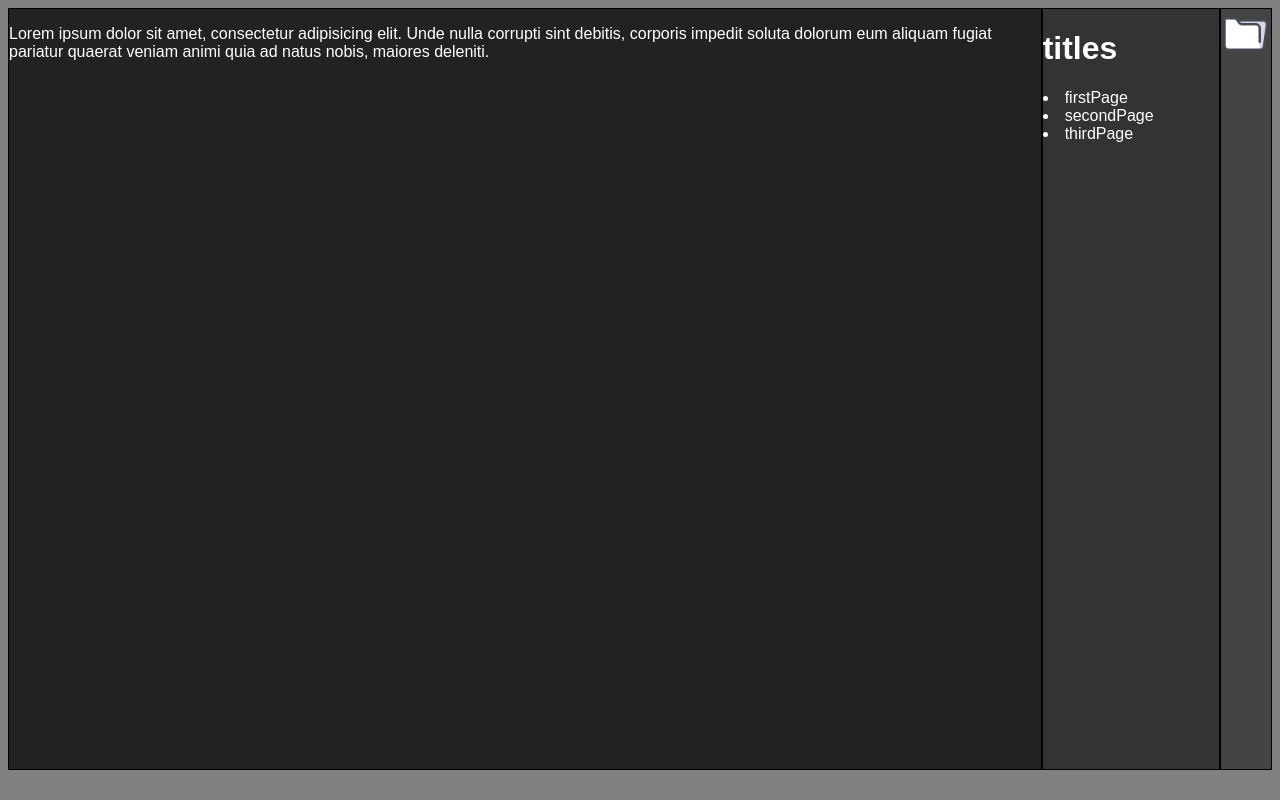
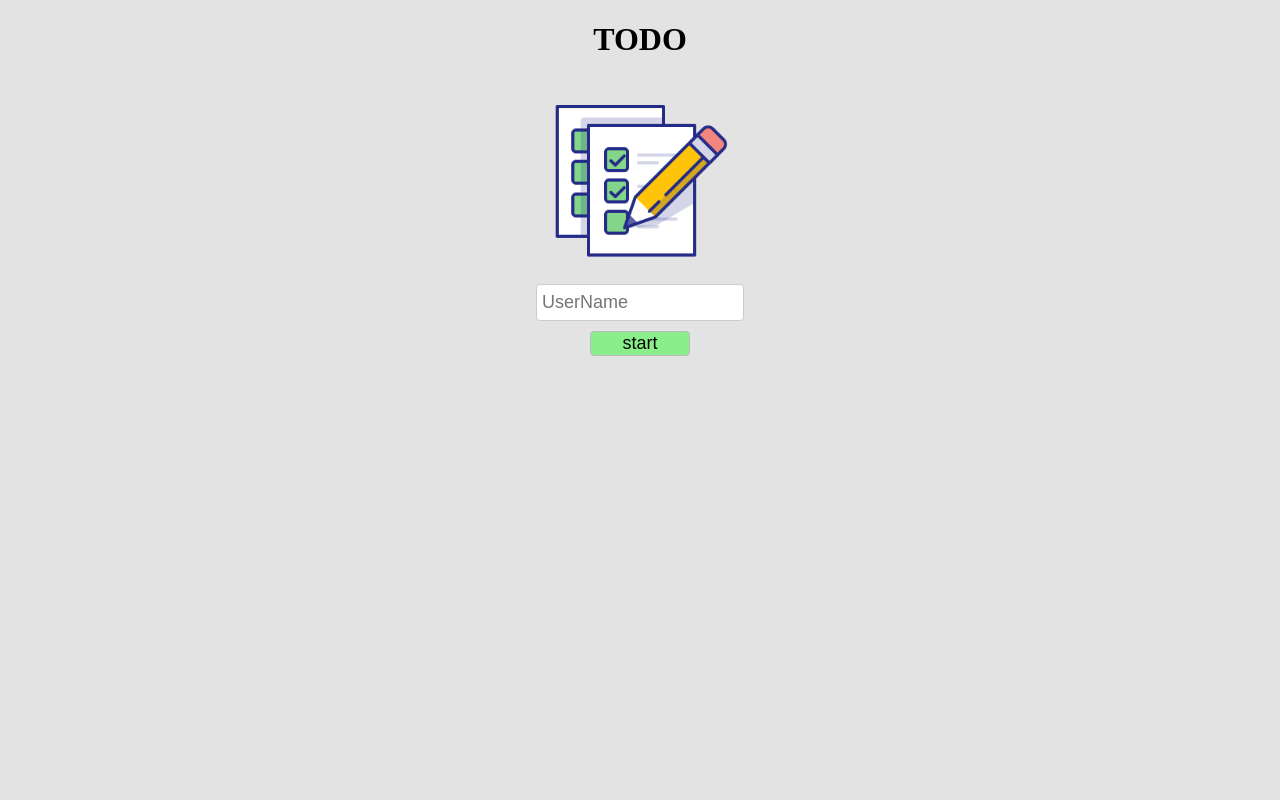
Before and after one commit to step-batch-7/todo-palpriyanshu, a website: page public/index.html in a window 1280 px wide. Drawn offline with Linux system fonts and the light colour scheme.

Commit message:
modified homepage
changed index.html , it is responsible to take username and start
username functionality is static
created todoPage.html which provide Area to create todoList

```diff
--- a/lib/handler.js
+++ b/lib/handler.js
@@ -2,7 +2,7 @@ const App = require('./app.js');
 const {
   serveStaticFiles,
   notFound,
-  methodNotAllowed,
+  methodNotAllowed
 } = require('./responses.js');
 
 const app = new App();
@@ -10,6 +10,7 @@ const app = new App();
 app.get('', serveStaticFiles);
 app.get('', notFound);
 
+app.post('/template/todoPage.html', serveStaticFiles);
 app.post('', notFound);
 
 app.use(methodNotAllowed);
--- a/public/css/style.css
+++ b/public/css/style.css
@@ -28,3 +28,32 @@
   border: 0.5px solid black;
   background-color: #444444;
 }
+
+#homepage {
+  text-align: center;
+  margin: 0px 150px;
+  background-color: rgba(200, 200, 200, 0.5);
+}
+
+.submitBlock {
+  width: 100px;
+  height: 25px;
+  margin: 0 30%;
+  padding: 0;
+  font-size: 18px;
+  font-weight: 300;
+  background-color: rgb(138, 238, 138);
+  border: 1px solid #bbb;
+  border-radius: 4px;
+}
+
+.inputBlock {
+  width: 20%;
+  height: 25px;
+  margin: 0 3% 10px;
+  padding: 5px;
+  font-size: 18px;
+  font-weight: 200;
+  border: 1px solid #ccc;
+  border-radius: 4px;
+}
--- a/public/index.html
+++ b/public/index.html
@@ -4,39 +4,15 @@
     <meta charset="UTF-8" />
     <meta name="viewport" content="width=device-width, initial-scale=1.0" />
     <link rel="stylesheet" href="./css/style.css" />
-    <title>todo</title>
+    <title>todo homepage</title>
   </head>
-  <body class="body">
-    <div id="textArea">
-      <p>
-        Lorem ipsum dolor sit amet, consectetur adipisicing elit. Unde nulla
-        corrupti sint debitis, corporis impedit soluta dolorum eum aliquam
-        fugiat pariatur quaerat veniam animi quia ad natus nobis, maiores
-        deleniti.
-      </p>
-    </div>
-    <div id="index" class="index" id="noIndex">
-      <h1>titles</h1>
-      <li>firstPage</li>
-      <li>secondPage</li>
-      <li>thirdPage</li>
-    </div>
-    <div class="sideBar">
-      <img src="./images/folder.png" width="50px" onClick="hideIndex()" />
-    </div>
-
-    <script>
-      const hideIndex = function() {
-        const index = document.getElementById('index');
-        index.classList.toggle('index');
-        if (index.className !== 'index') {
-          index.style.display = 'none';
-          document.getElementById('textArea').style.width = '1370px';
-          return;
-        }
-        document.getElementById('textArea').style.width = '1170px';
-        index.style.display = 'block';
-      };
-    </script>
+  <body id="homepage">
+    <h1>TODO</h1>
+    <img src="./images/noteBook.png" width="200px" height="200px" />
+    <form action="../template/todoPage.html" method="POST">
+      <input type="text" placeholder="UserName" class="inputBlock" required />
+      <br />
+      <input type="submit" value="start" class="submitBlock" />
+    </form>
   </body>
 </html>
```
Also changed, not shown: lib/responses.js (+11 -2 lines), template/todoPage.html (added, +42 -0 lines), public/images/noteBook.png (added).
